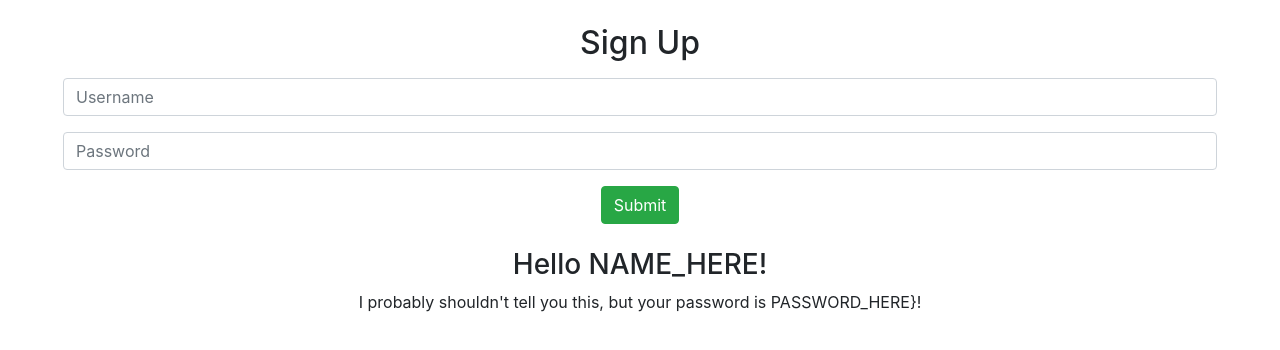
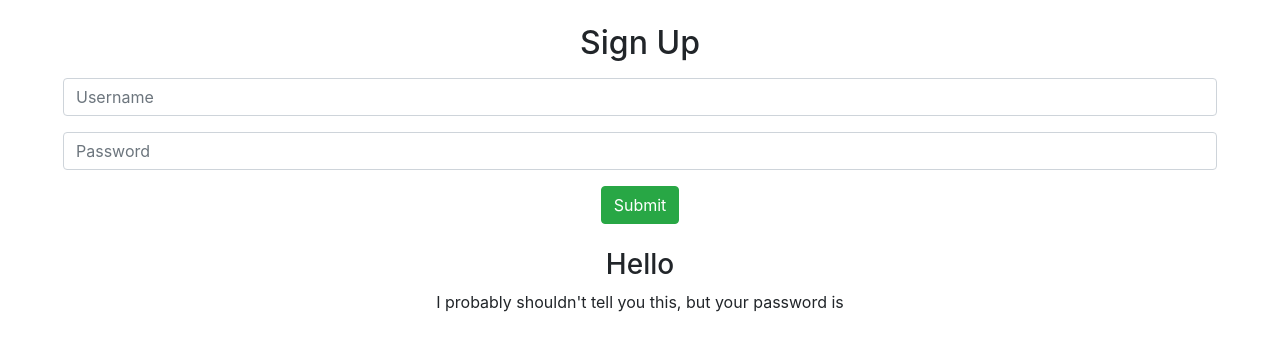
Before and after one commit to egarcia1868/react-practice, a React (Create React App) app: page / in a window 1280 px wide. Shown: the top 350 px of the page. Built offline with nearby package versions, Linux system fonts and the light colour scheme.

Commit message:
completed 20-2

```diff
--- a/src/pages/Signup/index.js
+++ b/src/pages/Signup/index.js
@@ -1,4 +1,4 @@
-import React from "react";
+import React, { useState }  from "react";
 import Container from "../../components/Container";
 import Col from "../../components/Col";
 import Row from "../../components/Row";
@@ -6,7 +6,18 @@ import Row from "../../components/Row";
 const Signup = () => {
   const handleSubmit = e => {
     e.preventDefault();
+    console.log(person)
   };
+
+  const [person, setPerson] = useState({
+    username: "",
+    password: ""
+  })
+
+  const handleInputChange = event => {
+    const value = event.target.value;
+    setPerson({ ...person, [event.target.name]: value})
+  }
 
   return (
     <div>
@@ -17,7 +28,7 @@ const Signup = () => {
         <Container className="mt-3 px-5">
           <Row className="form-group">
             <Col size="12">
-              <input className="form-control" type="text" placeholder="Username" name="username" />
+              <input className="form-control" type="text" placeholder="Username" name="username" onChange={handleInputChange}/>
             </Col>
           </Row>
           <Row className="form-group">
@@ -27,6 +38,8 @@ const Signup = () => {
                 type="password"
                 placeholder="Password"
                 name="password"
+                onChange={handleInputChange}
+                // value={}
               />
             </Col>
           </Row>
@@ -35,8 +48,8 @@ const Signup = () => {
           </button>
         </Container>
         <Container className="mt-4">
-          <h3>Hello NAME_HERE!</h3>
-          <p>I probably shouldn't tell you this, but your password is PASSWORD_HERE}!</p>
+          <h3>Hello {person.username}</h3>
+          <p>I probably shouldn't tell you this, but your password is {person.password}</p>
         </Container>
       </form>
     </div>
```
